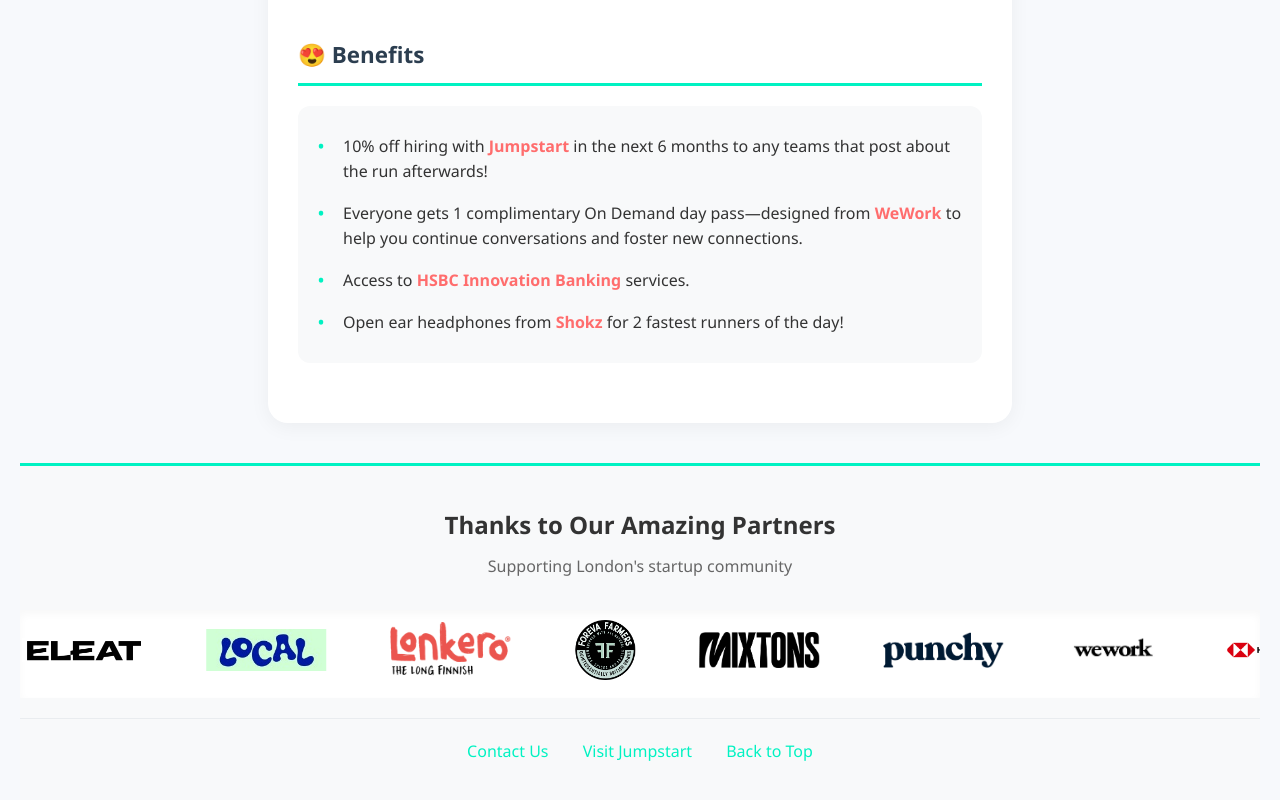
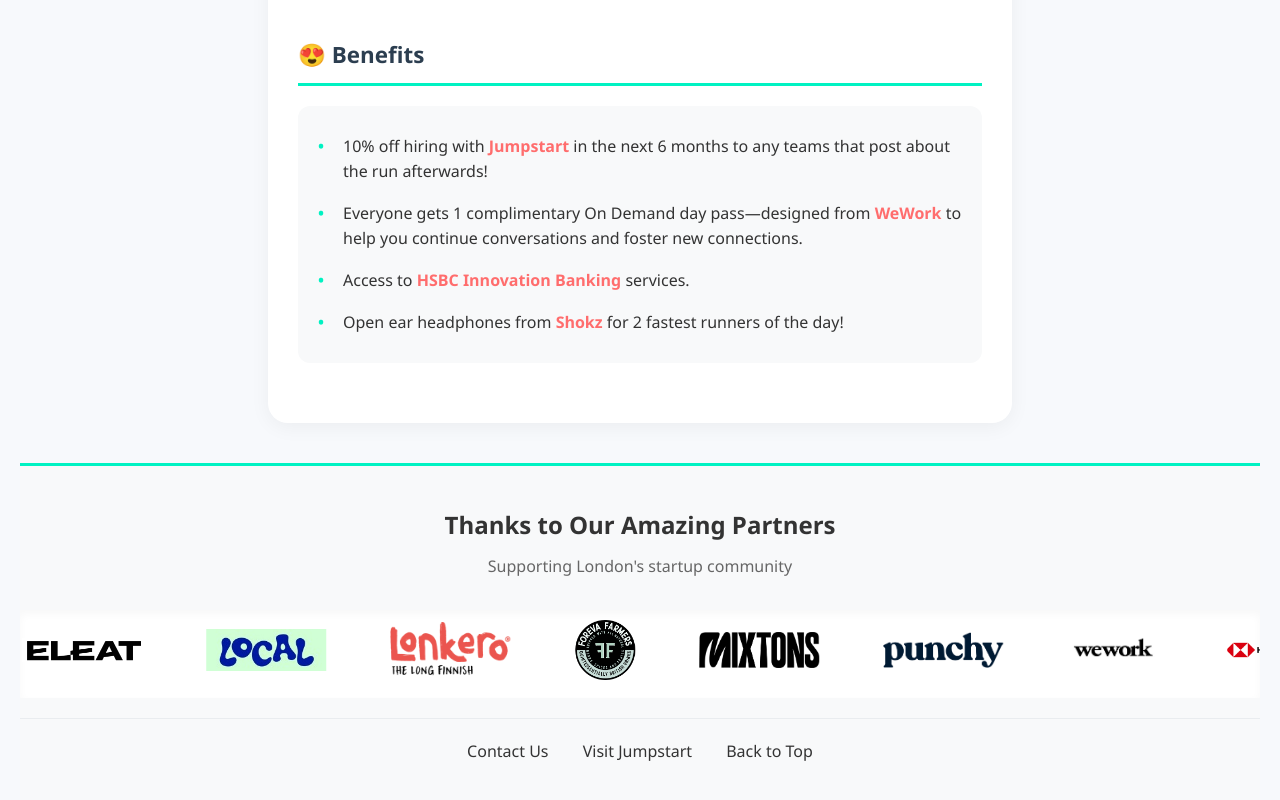
Before and after one commit to jsuk-community/js5k2025, a plain HTML site: page index.html in a window 1280 px wide. Shown: the part 4802-5602 px from the top of the page. Drawn offline with Linux system fonts and the light colour scheme.

Commit message:
Update style.css

```diff
--- a/static/style.css
+++ b/static/style.css
@@ -507,7 +507,7 @@
 }
 
 .footer-links a {
-color: var(--accent);
+color: var(--text-main);
 text-decoration: none;
 margin: 0 15px;
 font-weight: 500;
```
